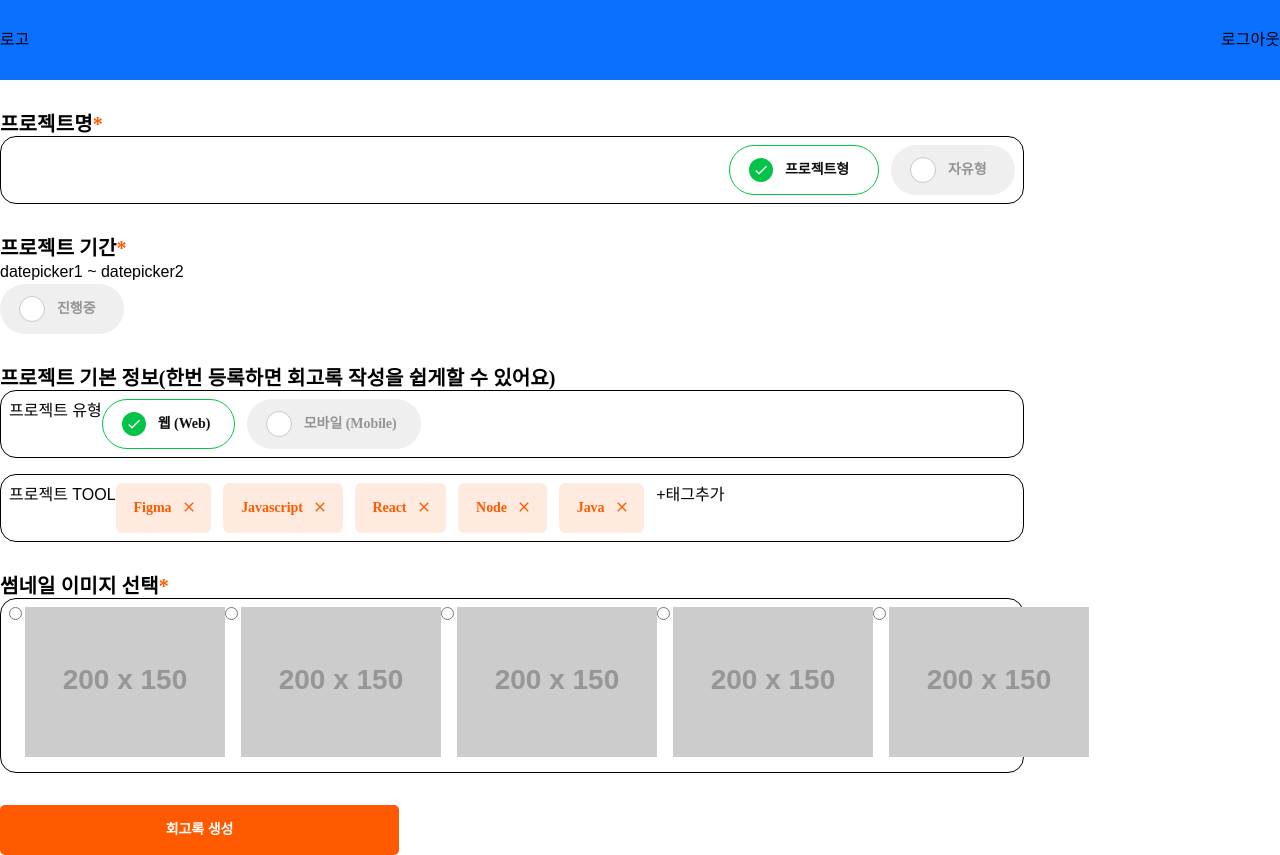
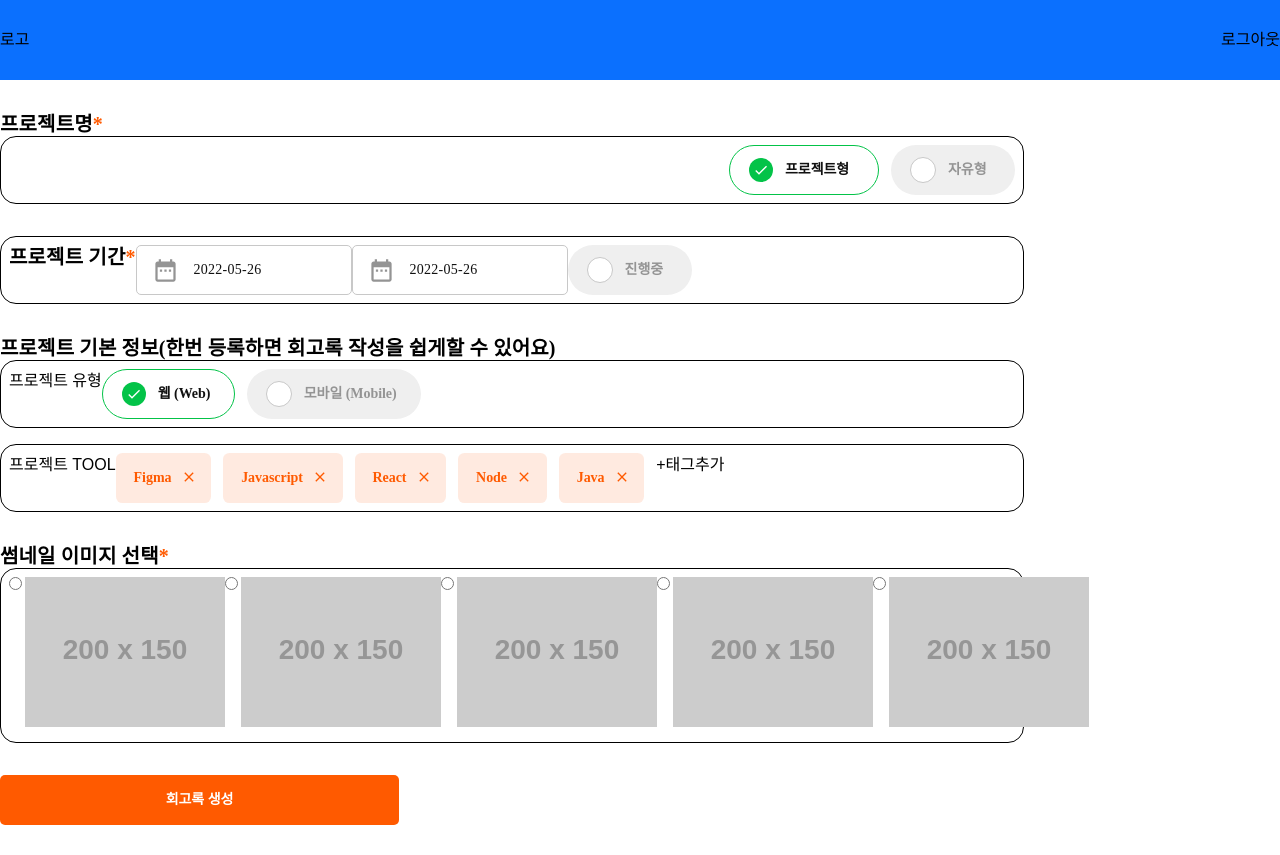
Before and after one commit to bside10th-team5/bside10th-team5-Frontend, a Next.js app: page /addproject in a window 1280 px wide. After the commit the page ends 825 px from the top, so only its background shows below. Built offline with nearby package versions, Linux system fonts and the light colour scheme; a web font is replaced by a local one.

Commit message:
feat: datepicker 커스텀컴포넌트 생성

```diff
--- a/jsconfig.json
+++ b/jsconfig.json
@@ -2,7 +2,7 @@
   "compilerOptions": {
     "module": "commonjs",
     "target": "es6",
-    "checkJs": true,
+    "checkJs": false, // 자꾸 타입검사 해서 꺼놈
     "jsx": "react-jsx",
   },
   "exclude": [
--- a/package.json
+++ b/package.json
@@ -12,6 +12,7 @@
     "intercept-stdout": "^0.1.2",
     "next": "^12.1.6",
     "react": "18.1.0",
+    "react-datepicker": "^4.8.0",
     "react-dom": "18.1.0",
     "react-router": "^6.3.0",
     "recoil": "^0.7.3-alpha.2",
--- a/src/components/articles/Checkbox.jsx
+++ b/src/components/articles/Checkbox.jsx
@@ -16,6 +16,7 @@ const CheckboxLabel = styled.label.attrs((props) => ({
   border: ${({ theme }) => `1px solid ${theme.color.green}`};
   margin-right: ${(props) => props.marginRight};
   color: ${({ theme }) => theme.color.gray900};
+  cursor: pointer;
 
   & > input[type="checkbox"] {
     position: absolute;
--- /dev/null
+++ b/src/components/elements/Calendaricon.jsx
@@ -0,0 +1,28 @@
+import React from "react";
+import PropTypes from "prop-types";
+
+const CalendarIcon = ({ color = "#949494", width = 21, height = 23 }) => {
+  return (
+    <svg
+      className="icon"
+      width={width}
+      height={height}
+      viewBox="0 0 21 23"
+      fill="none"
+      xmlns="http://www.w3.org/2000/svg"
+    >
+      <path
+        d="M7.125 10.375H4.875V12.625H7.125V10.375ZM11.625 10.375H9.375V12.625H11.625V10.375ZM16.125 10.375H13.875V12.625H16.125V10.375ZM18.375 2.5H17.25V0.25H15V2.5H6V0.25H3.75V2.5H2.625C1.37625 2.5 0.38625 3.5125 0.38625 4.75L0.375 20.5C0.375 21.7375 1.37625 22.75 2.625 22.75H18.375C19.6125 22.75 20.625 21.7375 20.625 20.5V4.75C20.625 3.5125 19.6125 2.5 18.375 2.5ZM18.375 20.5H2.625V8.125H18.375V20.5Z"
+        fill={color}
+      />
+    </svg>
+  );
+};
+
+export default CalendarIcon;
+
+CalendarIcon.propTypes = {
+  width: PropTypes.string,
+  height: PropTypes.string,
+  color: PropTypes.string,
+};
--- a/src/components/settingPage/AddProjectPage.jsx
+++ b/src/components/settingPage/AddProjectPage.jsx
@@ -7,20 +7,21 @@ import CustomBtn from "../elements/CustomBtn";
 import { Gnb, WideWrapper } from "../elements/Wrapper.style";
 import { Box, Row, Title } from "./AddProjectPage.style";
 import ProjectTool from "./ProjectTool";
+import ProjectDate from "./ProjectDate";
 
 const AddProjectPage = () => {
   const router = useRouter();
   const themeContext = useContext(ThemeContext);
   const [isProjectChecked, setIsProjectChecked] = useState(true);
   const [isFreeChecked, setIsFreeChecked] = useState(false);
-  const [isOngingChecked, setIsOngingChecked] = useState(false);
+  // const [isOngingChecked, setIsOngingChecked] = useState(false);
   const [isWebChecked, setWebChecked] = useState(true);
   const [isMobileChecked, setMobileChecked] = useState(false);
 
   const handleCheckBox = (e) => {
     if (e.target.id === "mobile") setMobileChecked((prev) => !prev);
     if (e.target.id === "web") setWebChecked((prev) => !prev);
-    if (e.target.id === "ongoing") setIsOngingChecked((prev) => !prev);
+    // if (e.target.id === "ongoing") setIsOngingChecked((prev) => !prev);
     if (e.target.id === "projectType") setIsProjectChecked((prev) => !prev);
     if (e.target.id === "freeType") setIsFreeChecked((prev) => !prev);
   };
@@ -62,15 +63,7 @@ const AddProjectPage = () => {
           </Box>
         </Row>
         <Row>
-          <Title className="ko-headline-6">
-            프로젝트 기간<span>*</span>
-          </Title>
-          <div>
-            <span>datepicker1</span> ~ <span>datepicker2</span>
-          </div>
-          <Checkbox id="ongoing" isChecked={isOngingChecked} width="124px" onChange={handleCheckBox}>
-            <span className="ko-button">진행중</span>
-          </Checkbox>
+          <ProjectDate />
         </Row>
         <Row>
           <Title className="ko-headline-6">프로젝트 기본 정보(한번 등록하면 회고록 작성을 쉽게할 수 있어요)</Title>
--- /dev/null
+++ b/src/components/settingPage/CustomInput.jsx
@@ -0,0 +1,54 @@
+import React, { forwardRef } from "react";
+import PropTypes from "prop-types";
+import CalendarIcon from "../elements/Calendaricon";
+import styled from "styled-components";
+
+const DatePickerWrapper = styled.div`
+  z-index: 999;
+  position: relative;
+  display: flex;
+  align-items: center;
+  border-radius: 5px;
+  width: 216px;
+  height: 50px;
+  padding-left: 57px;
+  border: ${({ theme }) => `1px solid ${theme.color.gray300}`};
+
+  & > .icon {
+    position: absolute;
+    left: 18.35px;
+  }
+
+  & .react-datepicker-wrapper {
+    box-sizing: border-box;
+    width: 100%;
+    height: 100%;
+  }
+
+  & > button {
+    border: none;
+    height: 100%;
+    display: flex;
+    align-items: center;
+    justify-content: flex-start;
+    color: ${({ theme }) => theme.color.gray900};
+  }
+`;
+
+const CustomInput = ({ value, onClick }, ref) => {
+  return (
+    <DatePickerWrapper onClick={onClick} ref={ref}>
+      <CalendarIcon />
+      <button type="button" className="react-datepicker__input-container">
+        <span className="ko-body-2">{value}</span>
+      </button>
+    </DatePickerWrapper>
+  );
+};
+
+export default forwardRef(CustomInput);
+
+CustomInput.propTypes = {
+  value: PropTypes.any.isRequired,
+  onClick: PropTypes.func.isRequired,
+};
--- /dev/null
+++ b/src/components/settingPage/ProjectDate.jsx
@@ -0,0 +1,43 @@
+import React, { useState } from "react";
+import DatePicker from "react-datepicker";
+import "react-datepicker/dist/react-datepicker.css";
+import Checkbox from "../articles/Checkbox";
+import { Box, Title } from "./AddProjectPage.style";
+import CustomInput from "./CustomInput";
+
+const ProjectDate = () => {
+  const [isOngingChecked, setIsOngingChecked] = useState(false);
+  const [startDate, setStartDate] = useState(new Date());
+
+  const handleCheckBox = (e) => {
+    if (e.target.id === "ongoing") setIsOngingChecked((prev) => !prev);
+  };
+
+  return (
+    <Box>
+      <Title className="ko-headline-6">
+        프로젝트 기간<span>*</span>
+      </Title>
+      <div style={{ display: "flex" }}>
+        <DatePicker
+          selected={startDate}
+          onChange={(date) => setStartDate(date)}
+          locale="ko"
+          customInput={<CustomInput />}
+          dateFormat="yyyy-MM-dd"
+        />
+        <DatePicker
+          selected={startDate}
+          onChange={(date) => setStartDate(date)}
+          customInput={<CustomInput />}
+          dateFormat="yyyy-MM-dd"
+        />
+      </div>
+      <Checkbox id="ongoing" isChecked={isOngingChecked} width="124px" onChange={handleCheckBox}>
+        <span className="ko-button">진행중</span>
+      </Checkbox>
+    </Box>
+  );
+};
+
+export default ProjectDate;
--- a/src/styles/GlobalStyle.jsx
+++ b/src/styles/GlobalStyle.jsx
@@ -1,7 +1,6 @@
 import { createGlobalStyle } from "styled-components";
 import normalize from "styled-normalize";
 
-//TODO: style 가이드 나오면 수정 해야댐
 const GlobalStyle = createGlobalStyle`
   ${normalize}
 
@@ -13,5 +12,11 @@ const GlobalStyle = createGlobalStyle`
     font-family: Montserrat, sans-serif;
     line-height: 1.5;
   }
+
+  button {
+    background-color: transparent;
+    padding: 0;
+    cursor: pointer;
+  }
 `;
 export default GlobalStyle;
```
Also changed, not shown: 1 other file (tests, documents, lock files or other folders).
